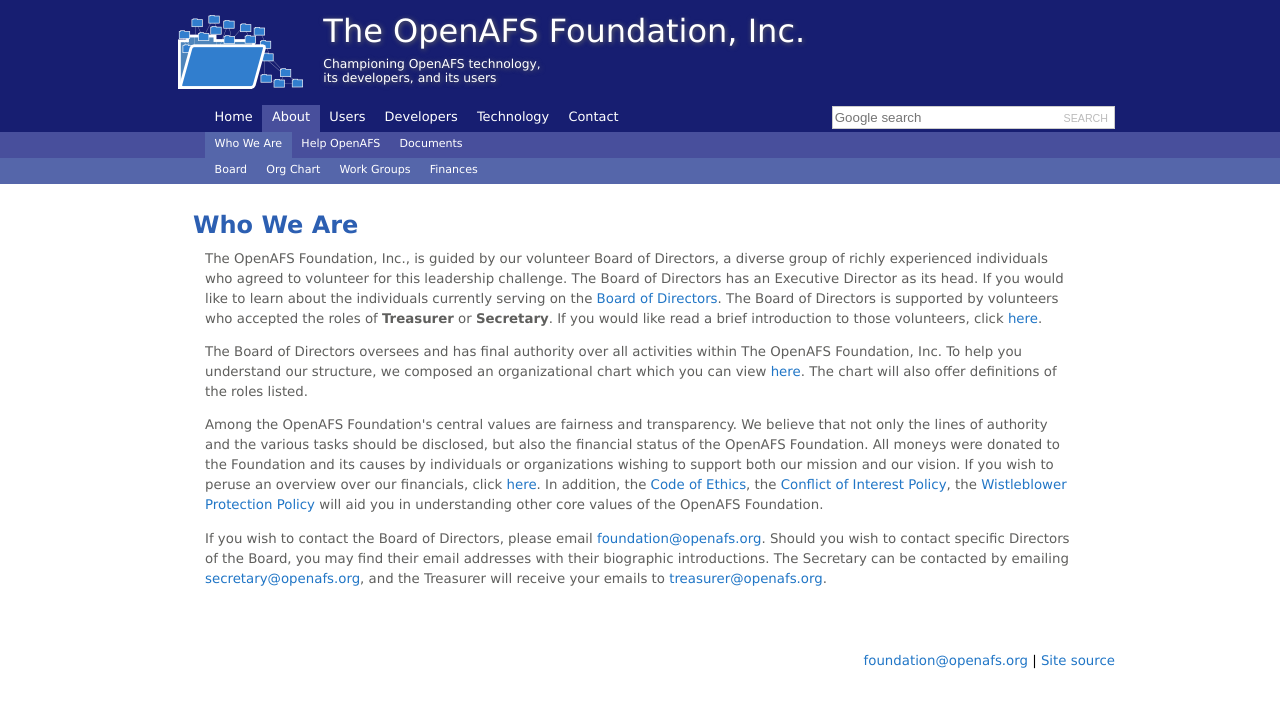
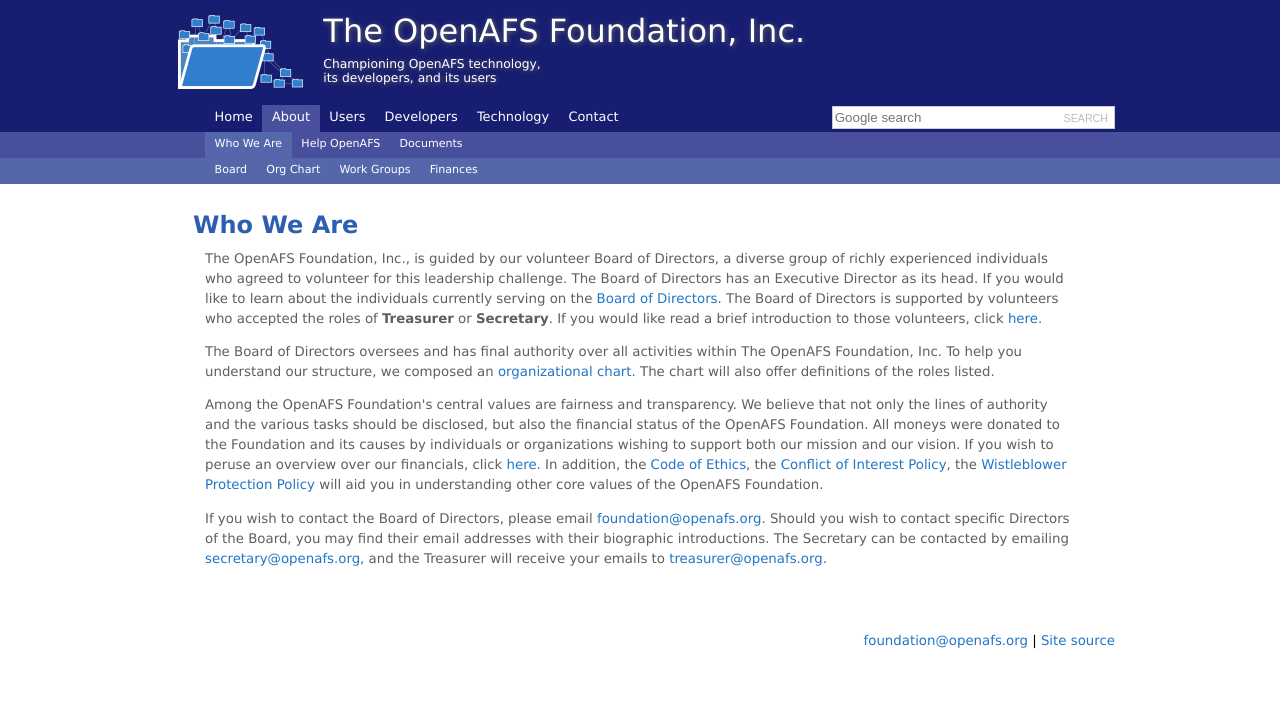
Before and after one commit to openafsfoundation/openafsfoundation.org, a Jekyll site: the page built from about/who/index.md, in a window 1280 px wide. Shown: the top 708 px of the page. Built offline with Jekyll 4.4.1, drawn with Linux system fonts in a browser that asks for light colours.

Commit message:
Update index.md

```diff
--- a/about/who/index.md
+++ b/about/who/index.md
@@ -16,7 +16,7 @@
 
 The Board of Directors oversees and has final authority over all activities
 within The OpenAFS Foundation, Inc.  To help you understand our structure, we
-composed an organizational chart which you can view [here](/openafsfoundation.org/about/org-chart/). The
+composed an [organizational chart](/openafsfoundation.org/about/org-chart/). The
 chart will also offer definitions of the roles listed.
 
 Among the OpenAFS Foundation's central values are fairness and transparency.
```
